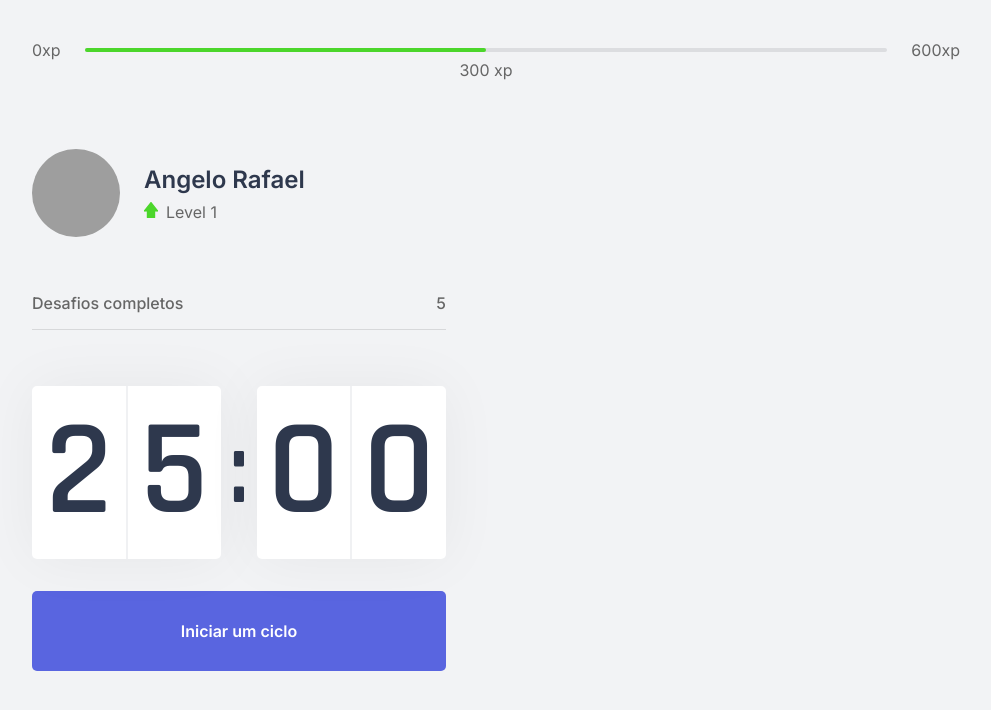
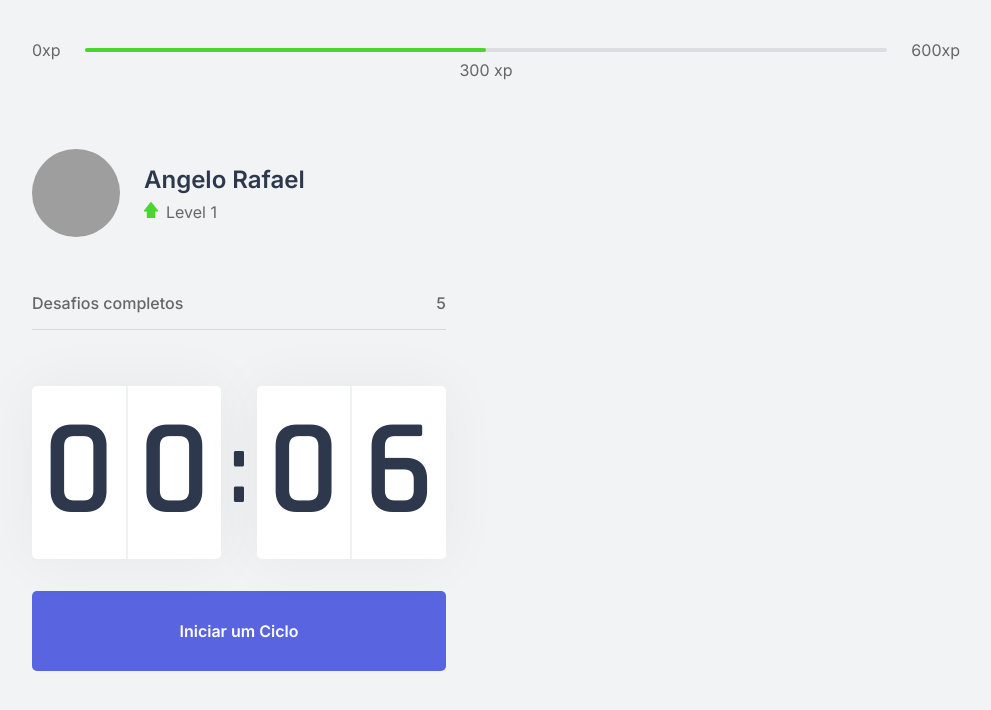
Before and after one commit to angelorpt/nlw-04-react, a Next.js app: page / in a window 1280 px wide. Shown: the top 710 px of the page, without its empty margins (144-1135 px from the left). Built offline with nearby package versions, Linux system fonts and the light colour scheme; grey boxes are pictures that could not be loaded.

Commit message:
add | Componente finalizado Countdown

```diff
--- a/src/components/Countdown.tsx
+++ b/src/components/Countdown.tsx
@@ -1,10 +1,13 @@
-import { useState, useEffect } from 'react';
+import React, { useState, useEffect } from 'react';
 import styles from '../styles/components/Countdown.module.css'
+
+let countdownTimeout: NodeJS.Timeout;
 
 export function Countdown() {
 
-  const [time, setTime] = useState(25 * 60)
-  const [active, setActive] = useState(false)
+  const [time, setTime] = useState(3 * 2)
+  const [isActive, setIsActive] = useState(false)
+  const [hasFinished, setHasFinished] = useState(false)
 
   const minutes = Math.floor(time / 60) // arredonda para baixo
   const seconds = time % 60; // resto da divisão
@@ -13,16 +16,26 @@ export function Countdown() {
   const [secondLeft, secondRight] = String(seconds).padStart(2, '0').split('');
 
   function startCountdown() {
-    setActive(true)
+    setHasFinished(false)
+    setIsActive(true)
+  }
+
+  function resetCountdown() {
+    clearTimeout(countdownTimeout)
+    setIsActive(false)
+    setTime(25 * 60)
   }
 
   useEffect(() => {
-    if (active && time > 0) {
-      setTimeout(() => {
+    if (isActive && time > 0) {
+      countdownTimeout = setTimeout(() => {
         setTime(time - 1)
       }, 1000);
+    } else if (isActive && time == 0) {
+      setHasFinished(true)
+      setIsActive(false)
     }
-  }, [active, time])
+  }, [isActive, time])
 
   return (
     <div>
@@ -37,13 +50,32 @@ export function Countdown() {
           <span>{secondRight}</span>
         </div>
       </div>
-      <button
-        type="button"
-        className={styles.countdownButton}
-        onClick={startCountdown}
-      >
-        Iniciar um ciclo
-      </button>
+
+      { hasFinished ? (
+        <button disabled
+                className={styles.countdownButton} >
+          Ciclo Encerrado
+        </button>
+      ) : (
+        <React.Fragment>
+          { isActive ? (
+            <button type="button"
+                    className={`${styles.countdownButton} ${styles.countdownButtonActive}`}
+                    onClick={resetCountdown} >
+              Abondanar Ciclo
+            </button>
+          ) : (
+            <button type="button"
+                    className={styles.countdownButton}
+                    onClick={startCountdown} >
+              Iniciar um Ciclo
+            </button>
+          ) }
+        </React.Fragment>
+      ) }
+
+
+
     </div>
   );
 }
--- a/src/styles/components/Countdown.module.css
+++ b/src/styles/components/Countdown.module.css
@@ -60,6 +60,22 @@
 }
 
 
-.countdownButton:hover {
+.countdownButton:not(:disabled):hover {
   background: var(--blue-dark);
 }
+
+.countdownButtonActive {
+  background-color: var(--white);
+  color: var(--title);
+}
+
+.countdownButtonActive:not(:disabled):hover {
+  background-color: var(--red);
+  color: var(--white);
+}
+
+.countdownButton:disabled {
+  background: var(--white);
+  color: var(--text);
+  cursor: not-allowed;
+}
```
